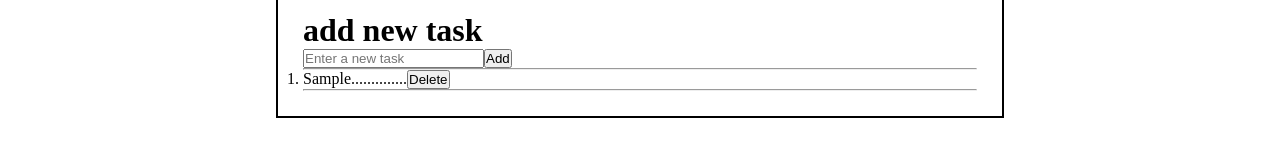
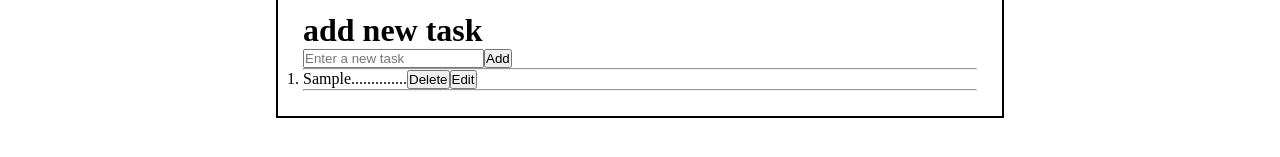
Before and after one commit to Yasin-Horani/react-for-fun, a React (Create React App) app: page / in a window 1280 px wide. Both pictures are taken after typing "Sample" into the empty fields and a click on the button "Add". Shown: the part 155-312 px from the top of the page. Built offline with nearby package versions, Linux system fonts and the light colour scheme.

Commit message:
Edit task

```diff
--- a/src/components/TodoList.jsx
+++ b/src/components/TodoList.jsx
@@ -1,5 +1,5 @@
 import React, { useState } from "react";
-let nextId = 4; // Initialize nextId to 4
+let nextId = 1; // Initialize nextId to 4
 function TodoList() {
   const [taskInputValue, setTaskInputValue] = useState("");
   const [tasks, setTasks] = useState([]);
@@ -18,12 +18,26 @@ function TodoList() {
     const newTasks = tasks.filter((task) => task.id !== id);
     setTasks(newTasks);
   }
+  function handleEditClick(id) {
+    const taskToEdit = tasks.find((task) => task.id === id);
+    if (taskToEdit) {
+      const newTaskName = prompt("Edit task name:", taskToEdit.taskName);
+      if (newTaskName !== null && newTaskName.trim() !== "") {
+        const updatedTasks = tasks.map((task) =>
+          task.id === id ? { ...task, taskName: newTaskName } : task
+        );
+        setTasks(updatedTasks);
+      }
+    }
+  }
 
   const tasksList = tasks.map((task) => (
     <React.Fragment key={task.id}>
       <li>
-        {task.taskName}{".............."}
+        {task.taskName}
+        {".............."}
         <button onClick={() => handleDeleteClick(task.id)}>Delete</button>
+        <button onClick={() => handleEditClick(task.id)}>Edit</button>
       </li>
       <hr />
     </React.Fragment>
```
